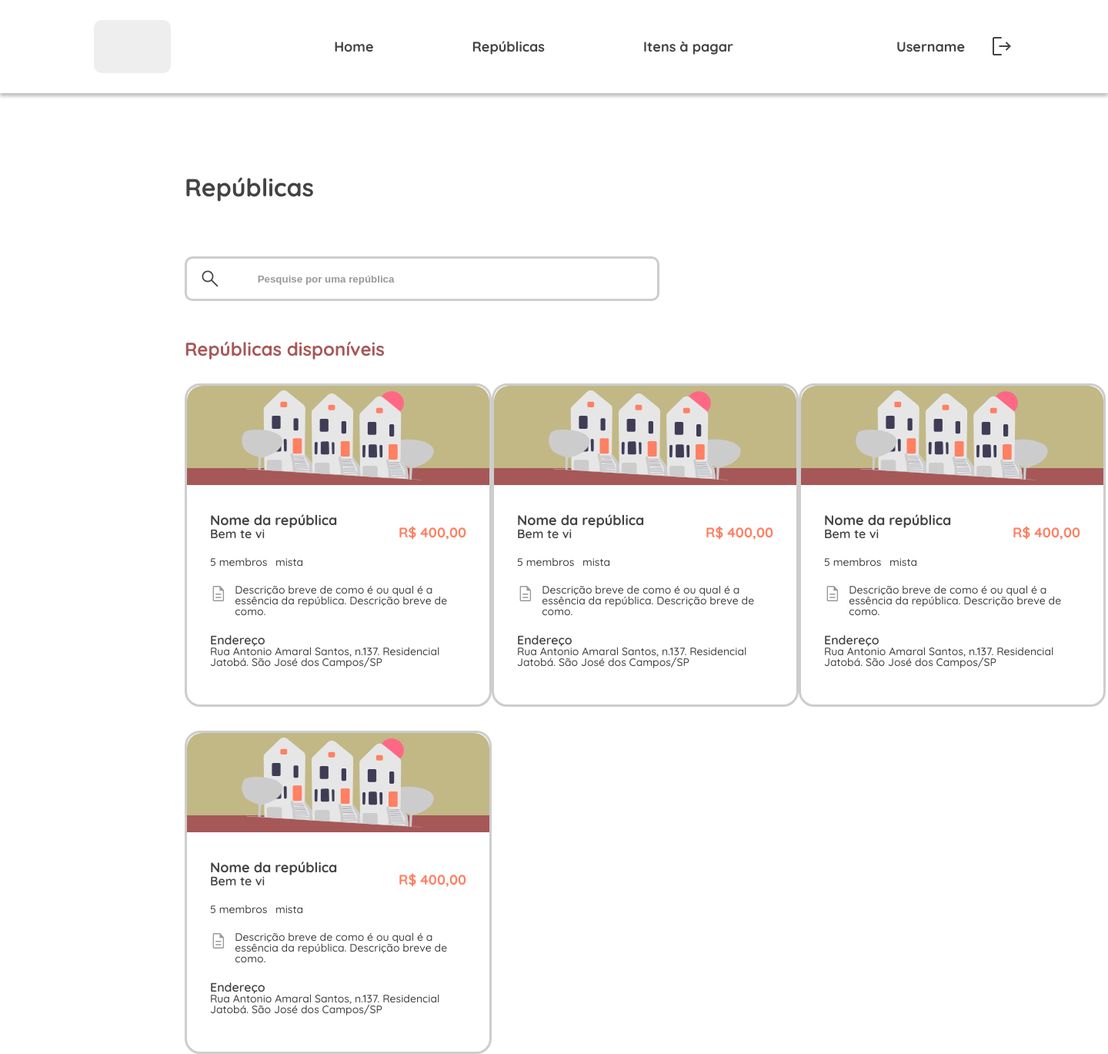
After one commit to luacarol/unirep, a Django app: page /republics in a window 1440 px wide. The commit adds this page. Shown: the whole page at 77% size. Run offline with Django 4.2, Linux system fonts and the light colour scheme.

Commit message:
Página de repúblicas criada

```diff
--- /dev/null
+++ b/unirep_app/static/css/republics.css
@@ -0,0 +1,97 @@
+.div-search-bar {
+    width: 38.188em;
+    height: 3.25em;
+    background: var(--white);
+    border: 0.188em solid var(--light-gray);
+    border-radius: 0.625em;
+}
+
+.div-search-bar-content {
+    height: 100%;
+    display: flex;
+    flex-direction: row;
+    align-items: center;
+}
+
+.icon-search {
+    margin-right: 2.563em;
+    margin-left: 1em;
+}
+
+.input-search-bar {
+    width: 100%;
+    border: none;
+    outline: none;
+}
+
+.input-search-bar::placeholder {
+    font-weight: 600;
+    font-size: 1em;
+    line-height: 1.25em;
+    color: var(--gray);
+}
+
+.div-republic-cards {
+    display: grid;
+    grid-template-columns: 1fr 1fr 1fr;
+    row-gap: 1.938em;
+}
+
+.div-republic-card {
+    width: 24.563em;
+    height: 25.875em;
+    background: var(--white);
+    border: 0.188em solid var(--light-gray);
+    border-radius: 1.25em;
+    display: grid;
+    grid-template-rows: 0.5fr 1fr;
+}
+
+.link-republic-card {
+    text-decoration: none;
+}
+
+.div-republic-content {
+    height: 100%;
+    padding: 0.875em 1.875em;
+    padding-bottom: 3em;
+    box-sizing: border-box;
+    display: flex;
+    flex-direction: column;
+    justify-content: space-between;
+}
+
+.div-name-value-republic {
+    display: flex;
+    flex-direction: row;
+    align-items: flex-end;
+    justify-content: space-between;
+    margin-top: 0.875em;
+}
+
+.div-name-republic {
+    display: flex;
+    flex-direction: column;
+    align-items: flex-start;
+    justify-content: space-between;
+}
+
+.div-number-members-gender-republic {
+    display: flex;
+    flex-direction: row;
+}
+
+.div-number-members-gender-republic .text-number-members {
+    margin-right: 0.75em;
+}
+
+.div-icon-text-description {
+    display: flex;
+    flex-direction: row;
+    align-items: flex-start;
+    justify-content: space-between;
+}
+
+.div-icon-text-description .icon-description {
+    margin-right: 0.645em;
+}
--- a/unirep_app/templates/partials/header.html
+++ b/unirep_app/templates/partials/header.html
@@ -6,8 +6,8 @@
 
     <div class="header-navigation-link">
         <a href="{% url 'home' %}"><h3 class="minor-subtitle">Home</h3></a>
-        <a href=""><h3 class="minor-subtitle">Repúblicas</h3></a>
-        <a href=""><h3 class="minor-subtitle">Itens à pagar</h3></a>
+        <a href="{% url 'republics' %}"><h3 class="minor-subtitle">Repúblicas</h3></a>
+        <a href="{% url 'see-items-pay' %}"><h3 class="minor-subtitle">Itens à pagar</h3></a>
     </div>
 
     <div class="username-icon">
--- /dev/null
+++ b/unirep_app/templates/republics.html
@@ -0,0 +1,197 @@
+{% load static %}
+<!DOCTYPE html>
+<html lang="pt">
+<head>
+
+    {% include 'partials/head.html' %}
+
+    <link rel="stylesheet" href="{% static 'css/republics.css' %}">
+</head>
+<body>
+
+    {% include 'partials/header.html' %}
+
+    <div class="body-container">
+
+        <h1 class="title">Repúblicas</h1>
+
+        <section class="section section-search-bar">
+            <div class="div-search-bar">
+
+                <div class="div-search-bar-content">
+                    <img class="icon-search" src="{% static 'img/icon-search.svg' %}" />
+
+                    <input class="input input-search-bar" placeholder="Pesquise por uma república" />
+                </div>
+
+            </div>
+        </section>
+
+        <section class="section section-republics-available">
+            <h2 class="subtitle">Repúblicas disponíveis</h2>
+
+            <div class="div-republic-cards">
+
+                <a href="" class="link-republic-card"><div class="div-republic-card">
+
+                    <img src="{% static 'img/republics/small-republic-picture.svg' %}" alt="Three houses icon" />
+
+                    <div class="div-republic-content">
+
+                        <div class="div-name-value-republic">
+
+                            <div class="div-name-republic">
+                                <h3 class="minor-subtitle">Nome da república</h3>
+                                <h4 class="legend">Bem te vi</h4>
+                            </div>
+
+                            <h3 class="minor-subtitle orange-text">R$ 400,00</h3>
+
+                        </div>
+
+                        <div class="div-number-members-gender-republic">
+                            <h4 class="common-text text-number-members">5 membros</h4>
+                            <h4 class="common-text text-gender-republic">mista</h4>
+                        </div>
+
+                        <div class="div-icon-text-description">
+
+                            <img class="icon-description" src="{% static 'img/icon-description.svg' %}" alt="Gray icon of a paper with something written on it" />
+
+                            <p class="common-text">Descrição breve de como é ou qual é a essência da república. Descrição breve de como.</p>
+
+                        </div>
+
+                        <div class="div-address">
+                            <h4 class="legend">Endereço</h4>
+                            <p class="common-text">Rua Antonio Amaral Santos, n.137.  Residencial Jatobá.  São José dos Campos/SP</p>
+                        </div>
+
+                    </div>
+
+                </div></a>
+
+                <a href="" class="link-republic-card"><div class="div-republic-card">
+
+                    <img src="{% static 'img/republics/small-republic-picture.svg' %}" alt="Three houses icon" />
+
+                    <div class="div-republic-content">
+
+                        <div class="div-name-value-republic">
+
+                            <div class="div-name-republic">
+                                <h3 class="minor-subtitle">Nome da república</h3>
+                                <h4 class="legend">Bem te vi</h4>
+                            </div>
+
+                            <h3 class="minor-subtitle orange-text">R$ 400,00</h3>
+
+                        </div>
+
+                        <div class="div-number-members-gender-republic">
+                            <h4 class="common-text text-number-members">5 membros</h4>
+                            <h4 class="common-text text-gender-republic">mista</h4>
+                        </div>
+
+                        <div class="div-icon-text-description">
+
+                            <img class="icon-description" src="{% static 'img/icon-description.svg' %}" alt="Gray icon of a paper with something written on it" />
+
+                            <p class="common-text">Descrição breve de como é ou qual é a essência da república. Descrição breve de como.</p>
+
+                        </div>
+
+                        <div class="div-address">
+                            <h4 class="legend">Endereço</h4>
+                            <p class="common-text">Rua Antonio Amaral Santos, n.137.  Residencial Jatobá.  São José dos Campos/SP</p>
+                        </div>
+
+                    </div>
+
+                </div></a>
+
+                <a href="" class="link-republic-card"><div class="div-republic-card">
+
+                    <img src="{% static 'img/republics/small-republic-picture.svg' %}" alt="Three houses icon" />
+
+                    <div class="div-republic-content">
+
+                        <div class="div-name-value-republic">
+
+                            <div class="div-name-republic">
+                                <h3 class="minor-subtitle">Nome da república</h3>
+                                <h4 class="legend">Bem te vi</h4>
+                            </div>
+
+                            <h3 class="minor-subtitle orange-text">R$ 400,00</h3>
+
+                        </div>
+
+                        <div class="div-number-members-gender-republic">
+                            <h4 class="common-text text-number-members">5 membros</h4>
+                            <h4 class="common-text text-gender-republic">mista</h4>
+                        </div>
+
+                        <div class="div-icon-text-description">
+
+                            <img class="icon-description" src="{% static 'img/icon-description.svg' %}" alt="Gray icon of a paper with something written on it" />
+
+                            <p class="common-text">Descrição breve de como é ou qual é a essência da república. Descrição breve de como.</p>
+
+                        </div>
+
+                        <div class="div-address">
+                            <h4 class="legend">Endereço</h4>
+                            <p class="common-text">Rua Antonio Amaral Santos, n.137.  Residencial Jatobá.  São José dos Campos/SP</p>
+                        </div>
+
+                    </div>
+
+                </div></a>
+
+                <a href="" class="link-republic-card"><div class="div-republic-card">
+
+                    <img src="{% static 'img/republics/small-republic-picture.svg' %}" alt="Three houses icon" />
+
+                    <div class="div-republic-content">
+
+                        <div class="div-name-value-republic">
+
+                            <div class="div-name-republic">
+                                <h3 class="minor-subtitle">Nome da república</h3>
+                                <h4 class="legend">Bem te vi</h4>
+                            </div>
+
+                            <h3 class="minor-subtitle orange-text">R$ 400,00</h3>
+
+                        </div>
+
+                        <div class="div-number-members-gender-republic">
+                            <h4 class="common-text text-number-members">5 membros</h4>
+                            <h4 class="common-text text-gender-republic">mista</h4>
+                        </div>
+
+                        <div class="div-icon-text-description">
+
+                            <img class="icon-description" src="{% static 'img/icon-description.svg' %}" alt="Gray icon of a paper with something written on it" />
+
+                            <p class="common-text">Descrição breve de como é ou qual é a essência da república. Descrição breve de como.</p>
+
+                        </div>
+
+                        <div class="div-address">
+                            <h4 class="legend">Endereço</h4>
+                            <p class="common-text">Rua Antonio Amaral Santos, n.137.  Residencial Jatobá.  São José dos Campos/SP</p>
+                        </div>
+
+                    </div>
+
+                </div></a>
+
+            </div>
+        </section>
+
+    </div>
+
+</body>
+</html>
--- a/unirep_app/urls.py
+++ b/unirep_app/urls.py
@@ -5,5 +5,6 @@ urlpatterns = [
     path('', views.login, name='login'),
     path('home', views.home, name='home'),
     path('edit-profile', views.edit_profile, name="edit-profile"),
-    path('see-items-pay', views.see_items_pay, name="see-items-pay")
+    path('see-items-pay', views.see_items_pay, name="see-items-pay"),
+    path('republics', views.republics, name='republics')
 ]
--- a/unirep_app/views.py
+++ b/unirep_app/views.py
@@ -11,3 +11,6 @@ def edit_profile(request):
 
 def see_items_pay(request):
     return render(request, 'see_items_pay.html')
+
+def republics(request):
+    return render(request, 'republics.html')
```
Also changed, not shown: unirep_app/templates/home.html (+4 -9 lines), unirep_app/static/img/icon-description.svg (added), unirep_app/static/img/icon-search.svg (added), unirep_app/static/img/republics/small-republic-picture.svg (added).
